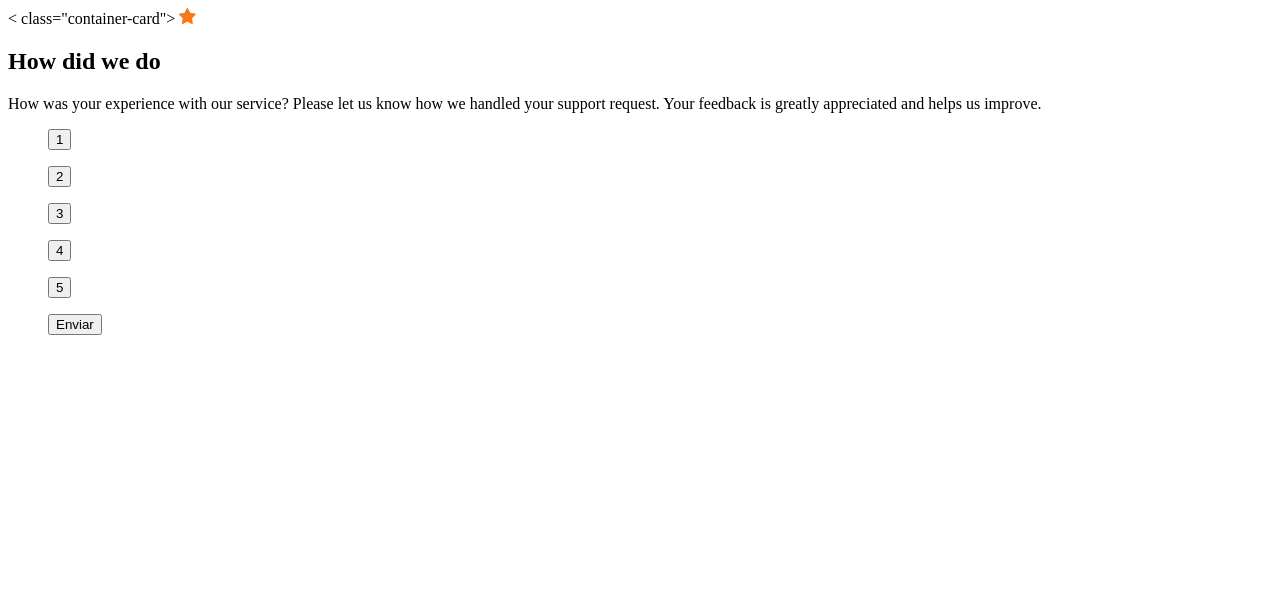
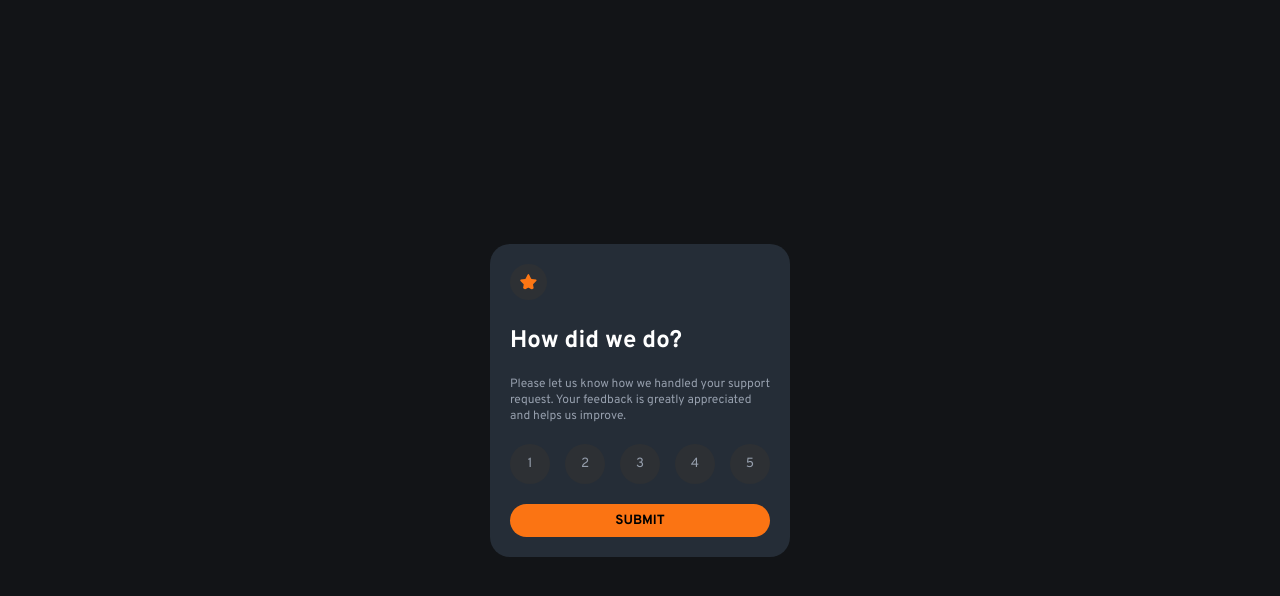
Before and after one commit to anavicentinup/animacion-css-v2, a plain HTML site: page ejercicio-maquetacion/index.html in a window 1280 px wide. Drawn offline with Linux system fonts and the light colour scheme.

Commit message:
add: ejercicio de maquetado, no funciona FOCUS

```diff
--- a/ejercicio-maquetacion/index.html
+++ b/ejercicio-maquetacion/index.html
@@ -6,36 +6,40 @@
     <meta name="viewport" content="width=device-width, initial-scale=1.0">
     <title>ejercicio</title>
     <link rel="stylesheet" href="style.css">
+    <!--gogle fonts:-->
+    <link rel="preconnect" href="https://fonts.googleapis.com">
+<link rel="preconnect" href="https://fonts.gstatic.com" crossorigin>
+<link href="https://fonts.googleapis.com/css2?family=Montserrat:ital,wght@0,100..900;1,100..900&family=Overpass:ital,wght@0,100..900;1,100..900&display=swap" rel="stylesheet">
 </head>
 
 <body>
-    < class="container-card">
+    <div class="container-card">
         <img src="./interactive-rating-component-main/images/icon-star.svg" alt="icono de una estrella">
-        <h2>How did we do</h2>
-        <p>How was your experience with our service?
-            Please let us know how we handled your support request. Your feedback is greatly appreciated and helps us
+        <h2>How did we do?</h2>
+        <p> Please let us know how we handled your support request. Your feedback is greatly appreciated and helps us
             improve.</p>
-           <form id:"form-feedback" action="">
-             <ul>
-                <input type="button" value="1">
-             </ul>
+        <form id="form-feedback">
             <ul>
-                <input type="button" value="2">
-             </ul>
-             <ul>
-                <input type="button" value="3">
-             </ul>
-             <ul>
-                <input type="button" value="4">
-             </ul>
-             <ul>
-                <input type="button" value="5">
-             </ul>
-             <ul>
-                <input type="submit" value="Enviar">
-             </ul>
-           </form>
+                <li>
+                <input class="feedback-input" type= "button" value="1">
+                </li>
+                 <li>
+                <input class="feedback-input" type="button" value="2">
+                </li>
+                <li>
+                <input class="feedback-input" type="button" value="3">
+                </li>
+                <li>
+                <input class="feedback-input" type="button" value="4">
+                </li>
+                <li>
+                <input class="feedback-input" type="button" value="5">
+                </li>
+        </ul>
+                <input type="submit" value="SUBMIT">
 
+        </form>
+    </div>
 </body>
 
 </html>
--- a/ejercicio-maquetacion/style.css
+++ b/ejercicio-maquetacion/style.css
@@ -0,0 +1,87 @@
+* {
+    margin: 0;
+    padding: 0;
+    box-sizing: border-box;
+    font-family: "Overpass", sans-serif;
+    ;
+}
+
+body {
+    background-color: hsl(216, 12%, 8%);
+    color: white;
+    display: flex;
+    justify-content: center;
+    align-items: center;
+    min-height: 100vh;
+}
+
+.container-card {
+    width: 300px;
+    background-color: hsl(213, 19%, 18%);
+    padding: 20px;
+    border-radius: 20px;
+
+}
+
+img {
+    padding: 10px;
+    border-radius: 50%;
+    background-color: hsl(214, 7%, 19%);
+    margin-bottom: 20px;
+}
+
+h2 {
+    font-weight: 700;
+}
+
+p {
+    font-size: 12px;
+    color: hsl(217, 12%, 63%);
+    margin: 20px 0px;
+}
+
+form ul {
+    display: flex;
+    list-style: none;
+    justify-content: space-between;
+    background-color: hsl(213, 19%, 18%);
+}
+
+.feedback-input {
+    background-color: hsl(214, 7%, 19%);
+    width: 40px;
+    height: 40px;
+    padding: 10px;
+    border: none;
+    border-radius: 50%;
+    color: hsl(217, 12%, 63%);
+    cursor: pointer;
+    transition:all 2s;
+}
+
+.feedback-input:hover {
+  background-color: hsl(25, 97%, 53%);
+  color: white;
+}
+
+input:focus {
+  background-color: white;
+  color: black;
+}
+
+input[type="submit"] {
+  background-color: hsl(25, 97%, 53%);
+  width: 100%;
+  margin-top: 20px;
+  padding: 8px 0;
+  text-transform: uppercase;
+  border: none;
+  border-radius: 20px;
+  font-weight: bold;
+  cursor: pointer;
+  transition: all 0.3s;
+}
+
+input[type="submit"]:hover {
+  background-color: white;
+}
```
